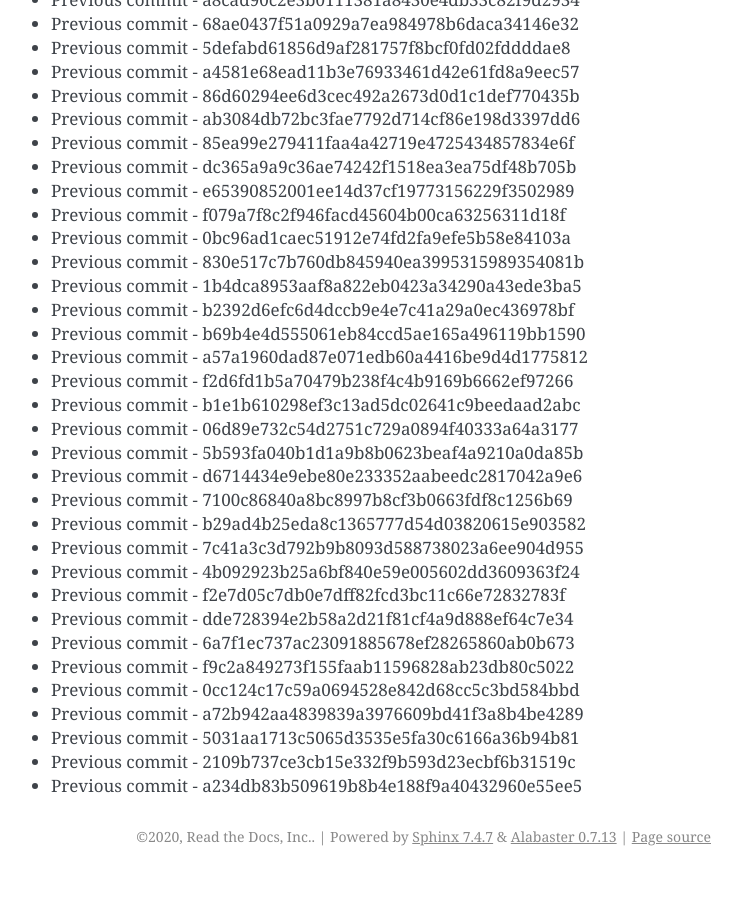
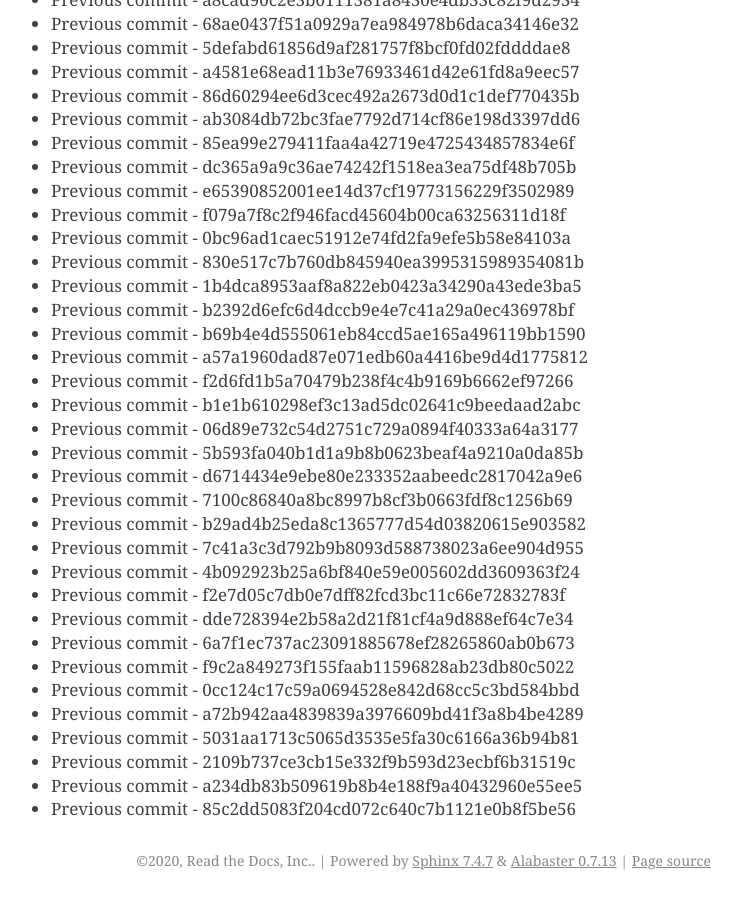
Before and after one commit to readthedocs/rtd-git-stresstest, a Sphinx documentation site: the page built from docs/updates.rst, in a window 1280 px wide and 900 px high, scrolled down 71903 px. Shown: the whole window, without its empty margins (399-1141 px from the left). Built offline with Sphinx 7.4.7, drawn with Linux system fonts in a browser that asks for light colours; before the commit the page ends 72779 px from its top, so only the background shows below that.

Commit message:
Generating commit from previous: 85c2dd5083f204cd072c640c7b1121e0b8f5be56

```diff
--- a/docs/updates.rst
+++ b/docs/updates.rst
@@ -3053,3 +3053,4 @@ It can be tested for any performance characteristics.
 * Previous commit - 5031aa1713c5065d3535e5fa30c6166a36b94b81
 * Previous commit - 2109b737ce3cb15e332f9b593d23ecbf6b31519c
 * Previous commit - a234db83b509619b8b4e188f9a40432960e55ee5
+* Previous commit - 85c2dd5083f204cd072c640c7b1121e0b8f5be56
```
